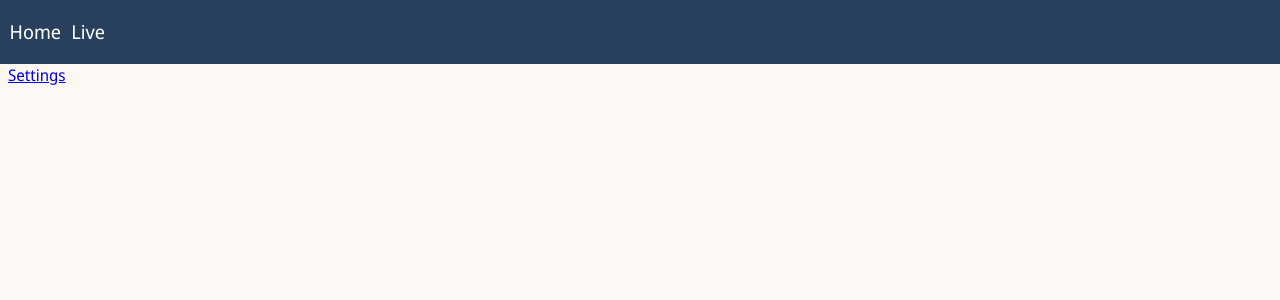
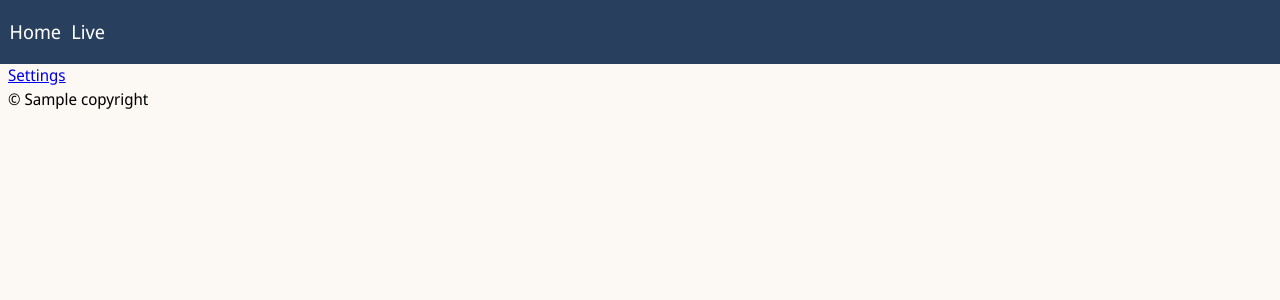
Before and after one commit to hiway/piebus, a Python web app: template src/piebus/templates/admin/index.html in a window 1280 px wide. Shown: the top 300 px of the page. Run offline with Jinja, Linux system fonts and the light colour scheme; the template is opened without the code that fills it: most values are stand-ins (such as "Sample title", 1, 10 or a date in 2020).

Commit message:
Display footer above 600px.

```diff
--- a/src/piebus/static/css/default.css
+++ b/src/piebus/static/css/default.css
@@ -123,4 +123,7 @@ video, img, p.frame-text {
       "nav"
       "content";
   }
+  .footer {
+    display: block;
+  }
 }
```
